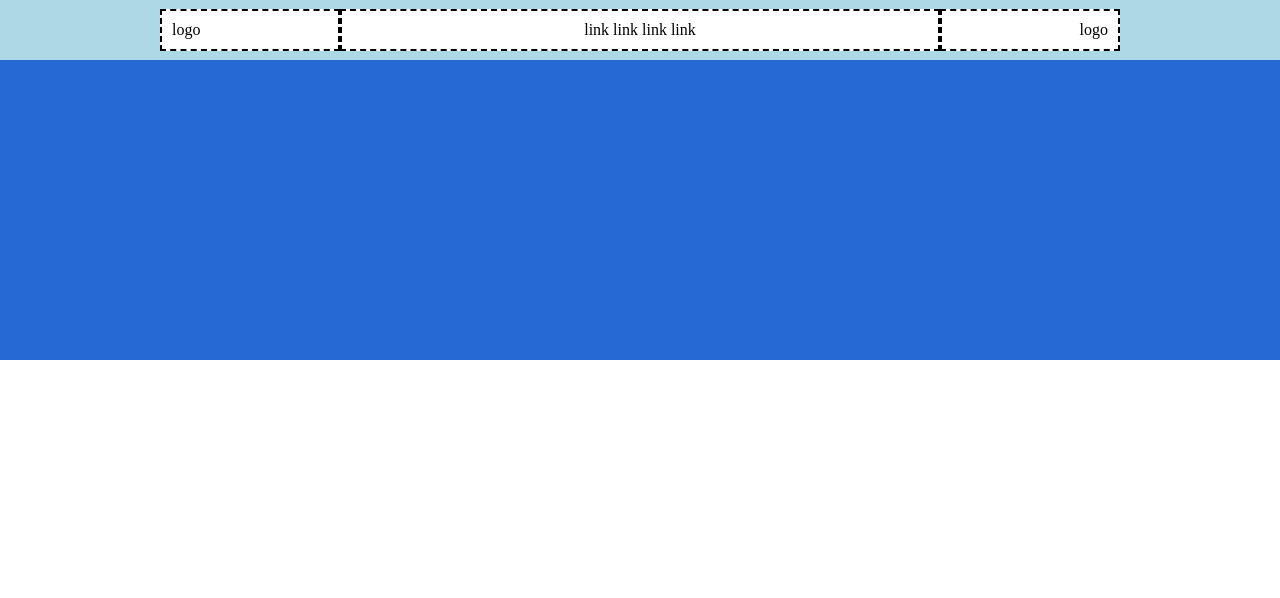
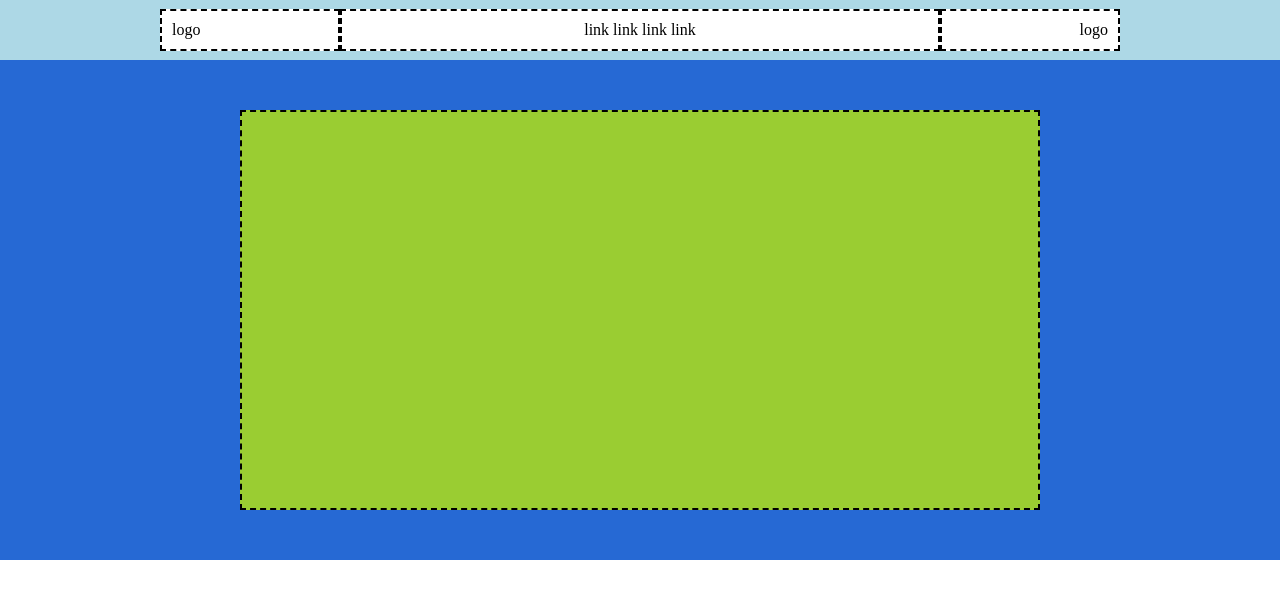
Before and after one commit to TanaraCavalcante/htmlcss-struttura-discord, a plain HTML site: page index.html in a window 1280 px wide. Drawn offline with Linux system fonts and the light colour scheme.

Commit message:
bottom header

```diff
--- a/index.html
+++ b/index.html
@@ -19,7 +19,9 @@
         </div>
 
         <!--Large header-->
-        <div class="header-bottom"></div>
+        <div class="header-bottom">
+                <div class="bottom-flex"></div>
+        </div>
     </header>
 
     <!--Corpo del sito-->
--- a/style.css
+++ b/style.css
@@ -10,6 +10,9 @@
 }
 
 /*--Intestazione--*/
+  header{
+    margin-bottom: 30px;
+  }
 
     /*-Small header-*/
 .header-top{
@@ -52,8 +55,18 @@ nav{
 
    /*-Large header-*/
 .header-bottom{
+    display: flex;
     background-color: rgb(38, 105, 212);
-    height: 300px;
-    justify-content: space-between;
+    height: 500px;
+    justify-content: center;
+}
+
+.bottom-flex{
+    display: flex;
+    width: 800px;
+    height: 400px;
+    background-color: yellowgreen;
+    border: 2px dashed rgb(0, 0, 0);
+    align-self: center;
 
 }
```
